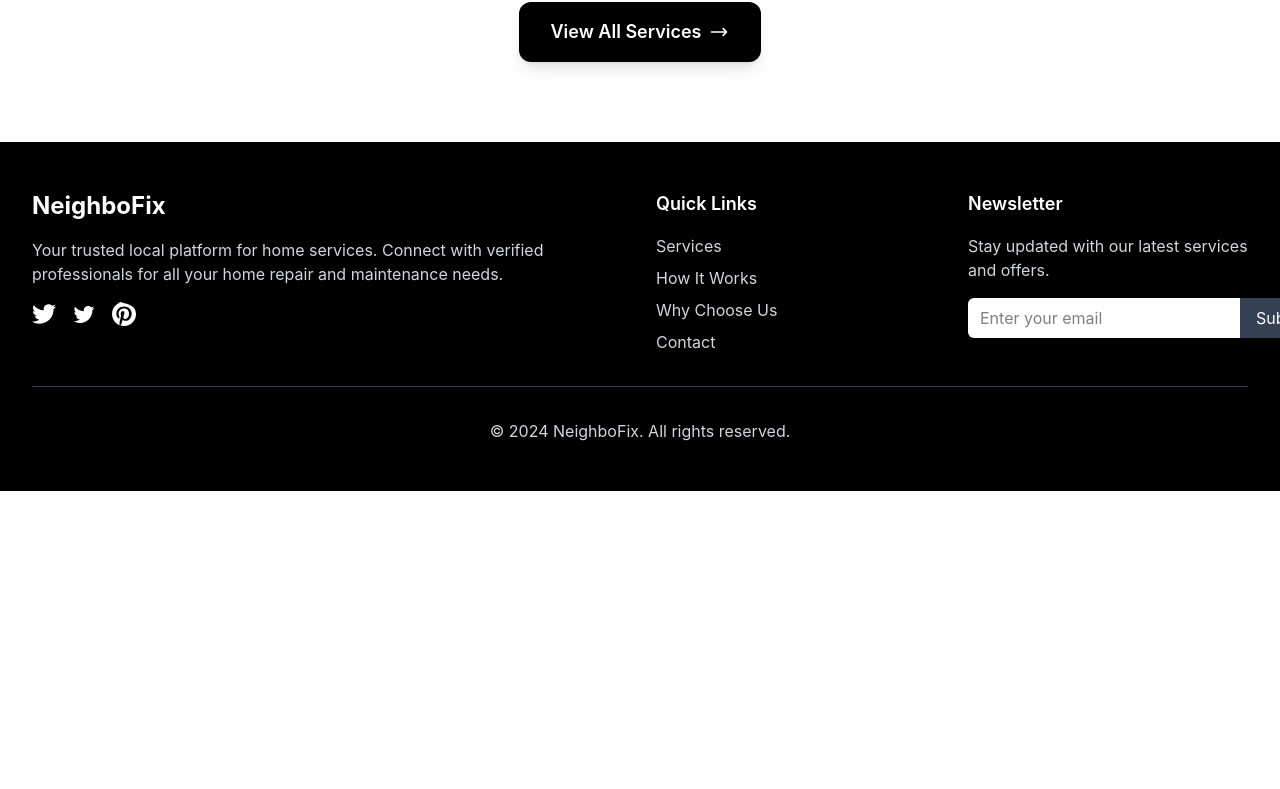
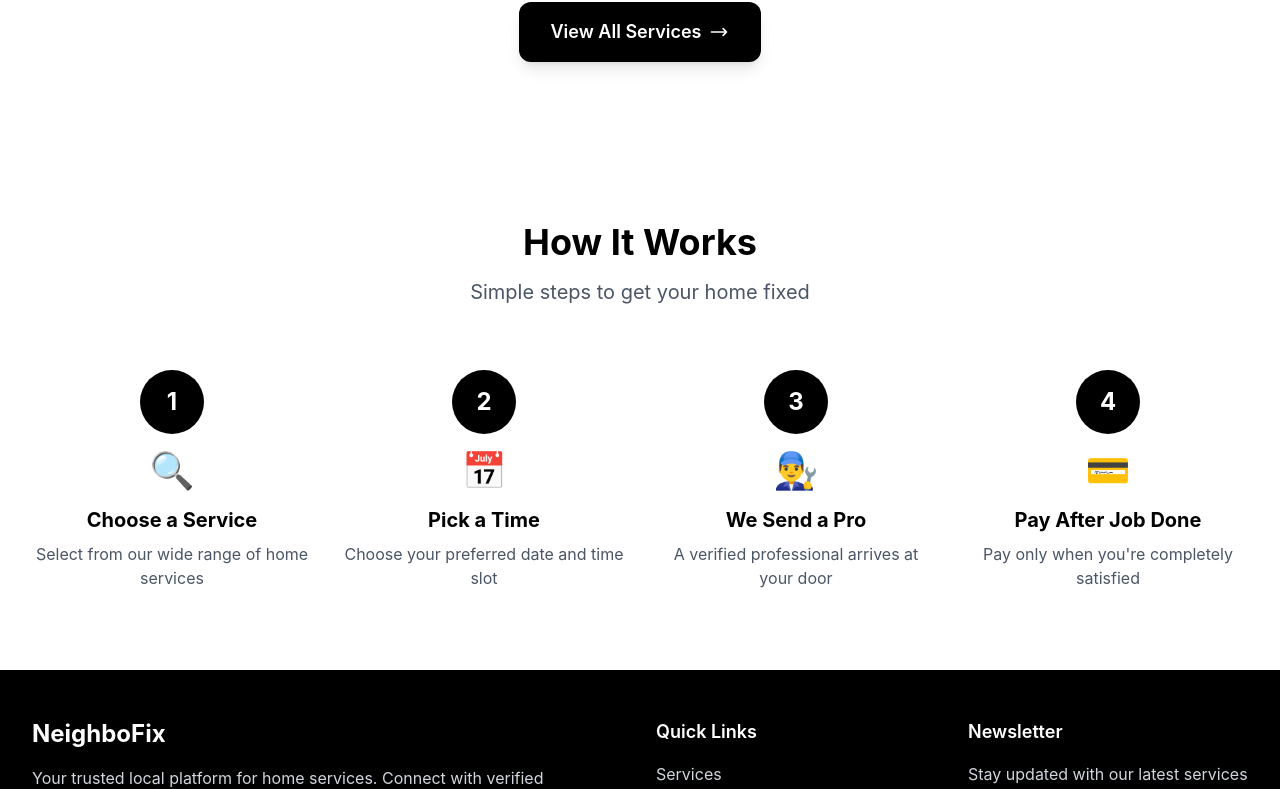
Before and after one commit to ARIngale/NeighboFix, a React (Vite) app in the folder Frontend/: page / in a window 1280 px wide. Shown: the part 1996-2785 px from the top of the page. Before the commit the page ends 2487 px from the top, so only its background shows below. Built offline with nearby package versions, Linux system fonts and the light colour scheme.

Commit message:
HowitworksPreview component of Home Page added

```diff
--- /dev/null
+++ b/Frontend/src/components/HowItWorksPreview.jsx
@@ -0,0 +1,54 @@
+const HowItWorksPreview = () => {
+    const steps = [
+      {
+        number: "1",
+        title: "Choose a Service",
+        description: "Select from our wide range of home services",
+        icon: "🔍",
+      },
+      {
+        number: "2",
+        title: "Pick a Time",
+        description: "Choose your preferred date and time slot",
+        icon: "📅",
+      },
+      {
+        number: "3",
+        title: "We Send a Pro",
+        description: "A verified professional arrives at your door",
+        icon: "👨‍🔧",
+      },
+      {
+        number: "4",
+        title: "Pay After Job Done",
+        description: "Pay only when you're completely satisfied",
+        icon: "💳",
+      },
+    ]
+
+    return (
+      <section className="py-20 bg-white">
+        <div className="max-w-7xl mx-auto px-4 sm:px-6 lg:px-8">
+          <div className="text-center mb-16">
+            <h2 className="text-3xl md:text-4xl font-bold text-black mb-4">How It Works</h2>
+            <p className="text-xl text-gray-600">Simple steps to get your home fixed</p>
+          </div>
+
+          <div className="grid grid-cols-1 md:grid-cols-2 lg:grid-cols-4 gap-8">
+            {steps.map((step, index) => (
+              <div key={index} className="text-center group">
+                <div className="bg-black text-white w-16 h-16 rounded-full flex items-center justify-center text-2xl font-bold mx-auto mb-4 group-hover:bg-gray-800 transition-colors">
+                  {step.number}
+                </div>
+                <div className="text-4xl mb-4">{step.icon}</div>
+                <h3 className="text-xl font-bold text-black mb-2">{step.title}</h3>
+                <p className="text-gray-600">{step.description}</p>
+              </div>
+            ))}
+          </div>
+        </div>
+      </section>
+    )
+  }
+
+  export default HowItWorksPreview
--- a/Frontend/src/pages/Home.jsx
+++ b/Frontend/src/pages/Home.jsx
@@ -1,11 +1,13 @@
 import Hero from "../components/Hero"
 import ServicePreview from "../components/ServicePreview"
+import HowItWorksPreview from "../components/HowItWorksPreview"
 
 const Home = () =>{
     return (
         <>
             <Hero/>
             <ServicePreview/>
+            <HowItWorksPreview/>
         </>
     )
 }
```
